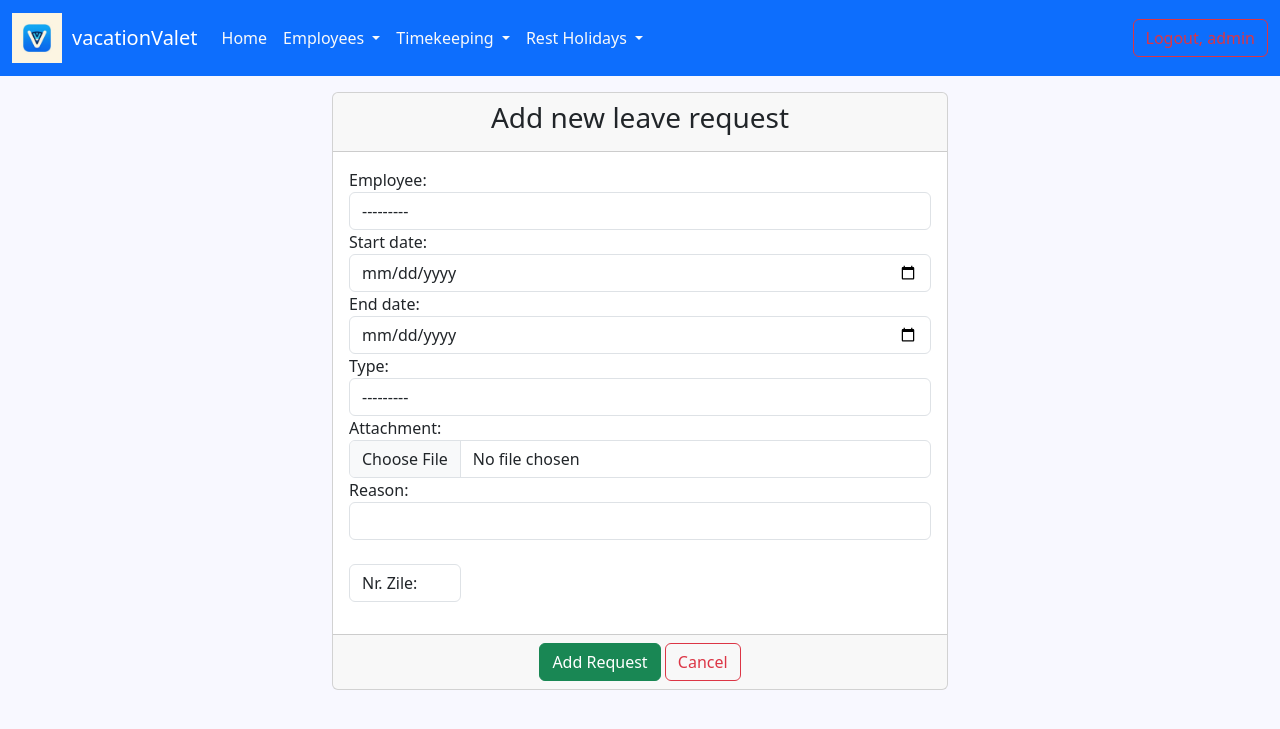
After one commit to Moses9312/vacationValet, a Django app: page /add-leave-request/ in a window 1280 px wide. The commit adds this page. Shown: the top 729 px of the page. Run offline with Django 5.2, Linux system fonts and the light colour scheme; a user stored in the database is signed in; data comes from the database, SQL or seed files in the repository; both versions use the stored data as it was before the commit.

Commit message:
Creating the project and do some things on it.

```diff
--- a/employee/forms.py
+++ b/employee/forms.py
@@ -1,9 +1,11 @@
+from datetime import date, timedelta
+
 from django import forms
 from django.contrib.auth.forms import UserCreationForm, AuthenticationForm
-from django.forms import TextInput, NumberInput, EmailInput, Select, DateInput, Textarea, PasswordInput
+from django.forms import TextInput, NumberInput, EmailInput, Select, DateInput, Textarea, PasswordInput, FileInput
 from django.views.generic import DeleteView
 
-from employee.models import Employee, TimeRecord
+from employee.models import Employee, TimeRecord, HolidayRequest
 import calendar
 
 
@@ -110,3 +112,21 @@ class TimeRecordForm(forms.ModelForm):
 class MonthSelectionForm(forms.Form):
     months = [(i, calendar.month_name[i]) for i in range(1, 13)]
     month = forms.ChoiceField(choices=months)
+
+
+class HolidayRequestForm(forms.ModelForm):
+    class Meta:
+        model = HolidayRequest
+        exclude = ['approval_status']
+
+        widgets = {
+            'employee': Select(attrs={'class': 'form-control'}),
+            'start_date': DateInput(
+                attrs={'class': 'form-control', 'type': 'date', 'id': 'id_start_date', 'min': str(date.today())}),
+            'end_date': DateInput(
+                attrs={'class': 'form-control', 'type': 'date', 'id': 'id_end_date',
+                       'min': str(date.today())}),
+            'type': Select(attrs={'class': 'form-control'}),
+            'attachment': FileInput(attrs={'class': 'form-control'}),
+            'reason': TextInput(attrs={'class': 'form-control'})
+        }
--- a/employee/models.py
+++ b/employee/models.py
@@ -54,6 +54,9 @@ class HolidayRequest(models.Model):
     reason = models.TextField(null=True, blank=True)
     approval_status = models.CharField(max_length=50, choices=APPROVAL_CHOICES, default='pending')
 
+    def __str__(self):
+        return f'{self.employee} {self.start_date} {self.end_date}'
+
 
 class TimeRecord(models.Model):
     employee = models.ForeignKey(Employee, on_delete=models.CASCADE)
@@ -61,4 +64,4 @@ class TimeRecord(models.Model):
     duration = models.DurationField(default=datetime.timedelta(hours=8))
 
     def __str__(self):
-        return f'{self.employee} {self.date} {self.duration}'
+        return f'{self.employee}{self.date} {self.duration}'
--- a/employee/urls.py
+++ b/employee/urls.py
@@ -9,4 +9,5 @@ urlpatterns = [
     path('delete_employee/<int:pk>/', views.EmployeeDeleteView.as_view(), name='delete-employee'),
     path('details_employee/<int:pk>/', views.EmployeeDetailView.as_view(), name='details-employee'),
     path('record-time/', views.record_time_view, name='record-time'),
+    path('add-leave-request/', views.HolidayRequestCreateView.as_view(), name='add-leave-request'),
 ]
--- a/employee/views.py
+++ b/employee/views.py
@@ -9,8 +9,8 @@ from django.utils import timezone
 from django.views.generic import CreateView, ListView, DeleteView, UpdateView, DetailView
 
 from employee.filters import EmployeeFilter
-from employee.forms import EmployeeForm, EmployeeUpdateForm
-from employee.models import Employee, TimeRecord
+from employee.forms import EmployeeForm, EmployeeUpdateForm, HolidayRequestForm
+from employee.models import Employee, TimeRecord, HolidayRequest
 
 
 # Create your views here.
@@ -161,3 +161,10 @@ def record_time_view(request):
                   {'employees': employees, 'year': year, 'month': month, 'days': days, 'values': values,
                    'weekend_days': weekend_days, 'years': [2024, 2025],
                    'months': [0, 1, 2, 3, 4, 5, 6, 7, 8, 9, 10, 11]})
+
+
+class HolidayRequestCreateView(LoginRequiredMixin, CreateView):
+    template_name = 'rest_holidays/add_leave_request.html'
+    model = HolidayRequest
+    form_class = HolidayRequestForm
+    success_url = reverse_lazy('add-leave-request')
--- a/hrApp/urls.py
+++ b/hrApp/urls.py
@@ -29,4 +29,5 @@ urlpatterns = [
                   path('login/', views.LoginView.as_view(form_class=AuthenticationNewForm), name='login'),
                   path('', include('django.contrib.auth.urls')),
               ] + static(settings.MEDIA_URL,
-                         document_root=settings.MEDIA_ROOT)
+                         document_root=settings.MEDIA_ROOT) + static(settings.STATIC_URL,
+                                                                     document_root=settings.STATIC_ROOT)
--- /dev/null
+++ b/static/css/add_leave_request/add_leave_request.css
@@ -0,0 +1,3 @@
+#nodays {
+    max-width: 7rem;
+}
--- a/static/css/time_record/time_record.css
+++ b/static/css/time_record/time_record.css
@@ -45,9 +45,9 @@
 
 #month{
     max-width: 5rem;
-    margin-right: 10px;
+    margin-right: 1rem;
 }
 
 #load{
-
+    max-height: 3rem;
 }
--- /dev/null
+++ b/static/js/add_leave_request/add_leave_request.js
@@ -0,0 +1,23 @@
+document.addEventListener('DOMContentLoaded', function () {
+    function calculateDays() {
+        let startDateValue = document.getElementById('id_start_date').value;
+        let endDateValue = document.getElementById('id_end_date').value;
+
+        if (startDateValue && endDateValue) {
+            let startDate = new Date(startDateValue);
+            let endDate = new Date(endDateValue);
+
+            let differenceInTime = endDate.getTime() - startDate.getTime() + (1000 * 3600 * 24);
+            let differenceInDays = Math.round(differenceInTime / (1000 * 3600 * 24));
+
+            document.getElementById('days_count').textContent = differenceInDays;
+        } else {
+            document.getElementById('days_count').textContent = 0;
+        }
+    }
+
+    if (document.getElementById('id_start_date') && document.getElementById('id_end_date')) {
+        document.getElementById('id_start_date').addEventListener('change', calculateDays);
+        document.getElementById('id_end_date').addEventListener('change', calculateDays);
+    }
+});
--- a/templates/navbar.html
+++ b/templates/navbar.html
@@ -47,7 +47,7 @@
                         Rest Holidays
                     </a>
                     <ul class="dropdown-menu">
-                        <li><a class="dropdown-item" href="#">Add leave request</a></li>
+                        <li><a class="dropdown-item" href="{% url 'add-leave-request' %}">Add leave request</a></li>
                         <li><a class="dropdown-item" href="#">View leave request</a></li>
                     </ul>
                 </li>
--- /dev/null
+++ b/templates/rest_holidays/add_leave_request.html
@@ -0,0 +1,34 @@
+{% extends 'base.html' %}
+{% load static %}
+
+{% block title %}Leave Request{% endblock %}
+
+{% block head %}
+        <link rel="stylesheet" type="text/css" href="{% static 'css/add_leave_request/add_leave_request.css' %}">
+    <script type="text/javascript" src={% static "js/add_leave_request/add_leave_request.js" %}></script>
+{% endblock %}
+
+{% block content %}
+    <div class="container-fluid">
+        <div class="row">
+            <div class="col-md-6 offset-md-3 gy-3">
+                <div class="card">
+                    <div class="card-header text-center">
+                        <h3>Add new leave request</h3>
+                    </div>
+                    <form method="POST" enctype="multipart/form-data">
+                        <div class="card-body">
+                            {% csrf_token %}
+                            {{ form }}<br>
+                            <p class="form-control" id="nodays">Nr. Zile: <span id="days_count"></span></p>
+                        </div>
+                        <div class="card-footer text-center">
+                            <button type="submit" class="btn btn-success">Add Request</button>
+                            <a href="{% url 'home_page' %}" class="btn btn-outline-danger">Cancel</a>
+                        </div>
+                    </form>
+                </div>
+            </div>
+        </div>
+    </div>
+{% endblock %}
```
Also changed, not shown: templates/record_time/record_time.html (+9 -5 lines), db.sqlite3, employee/migrations/0005_remove_holidayrequest_approved.py (added), media/static/holiday_request/join-types.png (added), media/static/holiday_request/sql_joins_guide_and_syntax.jpg (added), media/static/holiday_request/sql_joins_guide_and_syntax_DxUACvs.jpg (added), media/static/holiday_request/sql_joins_guide_and_syntax_IsSAqjN.jpg (added), media/static/holiday_request/sql_joins_guide_and_syntax_SDBkwkf.jpg (added), media/static/holiday_request/sql_joins_guide_and_syntax_fbcXi2p.jpg (added), media/static/holiday_request/sql_joins_guide_and_syntax_hiUyEEI.jpg (added).
